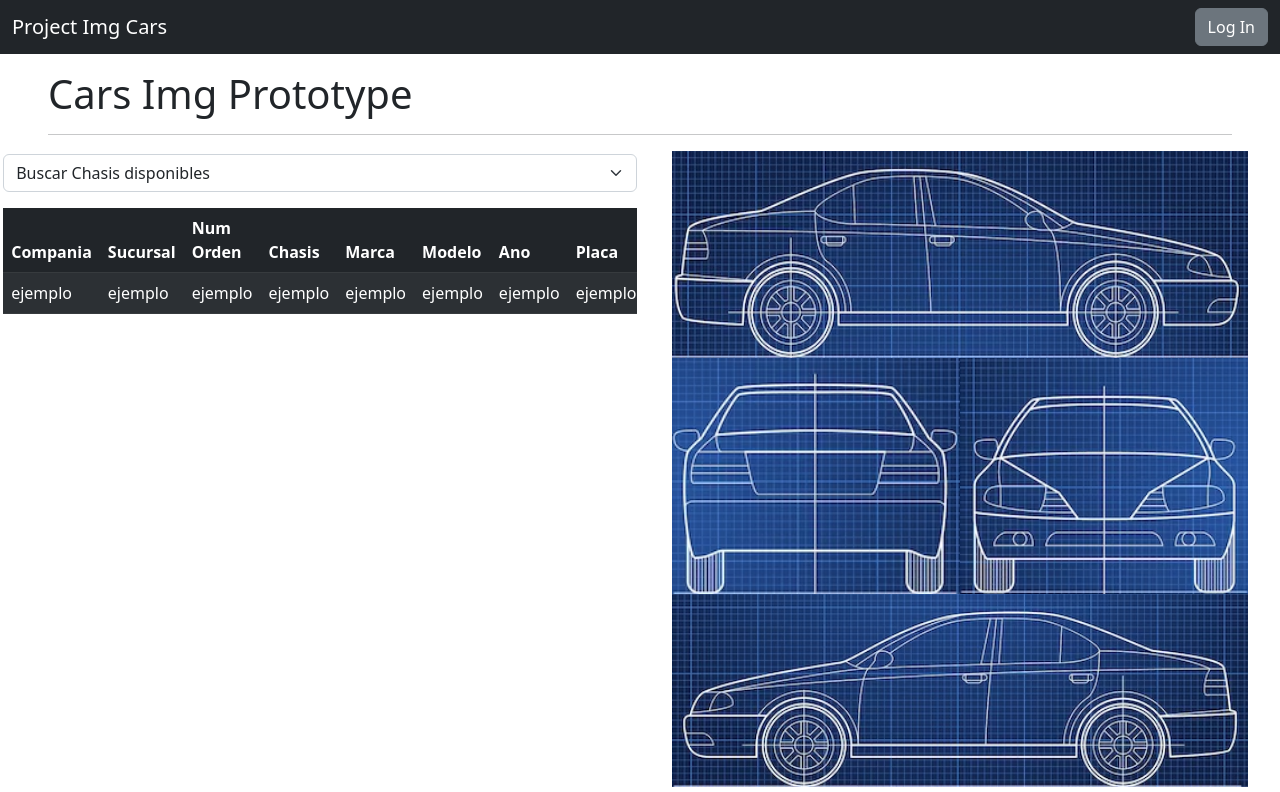
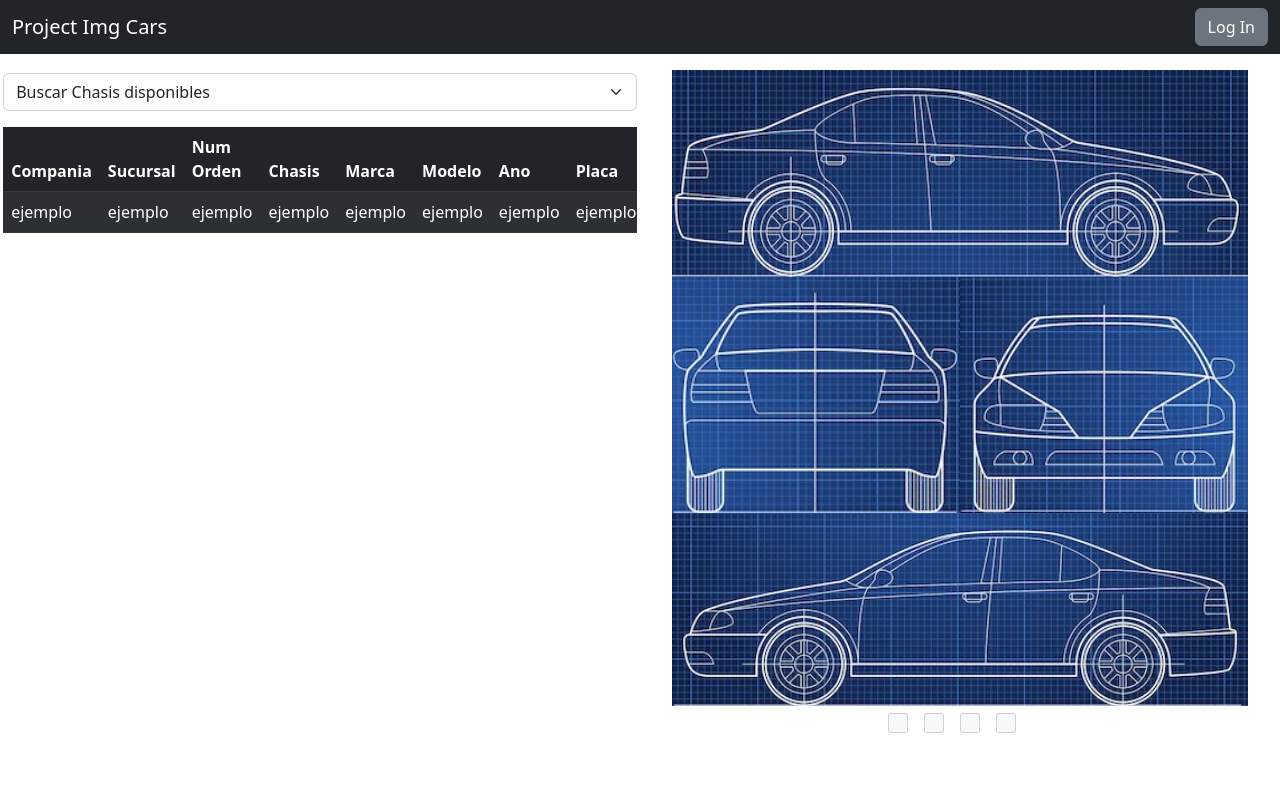
Before and after one commit to EcossB/cars_img_project, an Angular app: page / in a window 1280 px wide. Shown: the top 792 px of the page. Built offline with nearby package versions, Linux system fonts and the light colour scheme; what ngx-webcam would draw is missing.

Commit message:
deleting the h1 and hr

```diff
--- a/src/app/snapshot/pages/main.component.html
+++ b/src/app/snapshot/pages/main.component.html
@@ -1,8 +1,3 @@
-<h1 class="mx-5"> Cars Img Prototype </h1>
-
-<hr class="mx-5" >
-
-
 <section class="mainSection">
   <div class="carDataContainer">
     <car-data></car-data>
```
